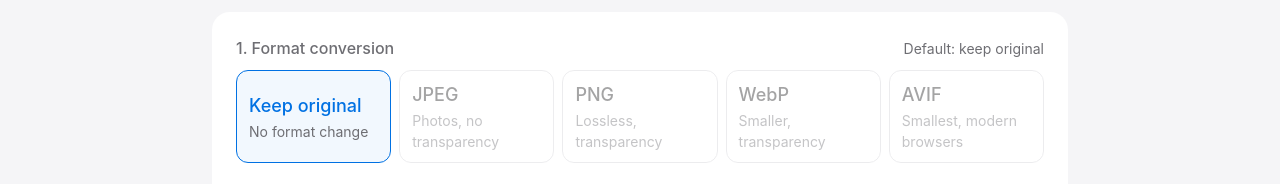
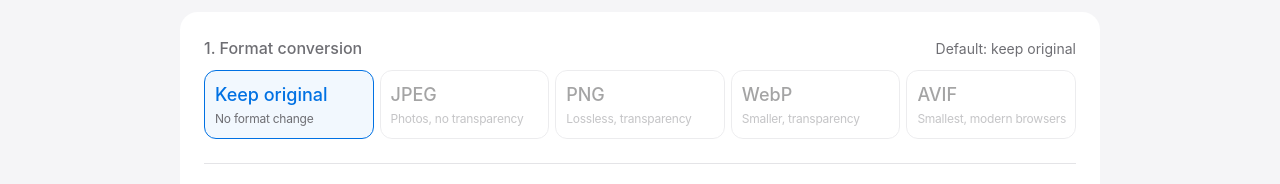
Before and after one commit to yester21/img-wind, a Next.js app: page /en/all-in-one in a window 1280 px wide. Shown: the part 519-703 px from the top of the page. Built offline with nearby package versions, Linux system fonts and the light colour scheme; no server answers.

Commit message:
정적 데스크탑 본문 960px, 포맷 카드 설명 한 줄 처리

```diff
--- a/src/app/[locale]/layout.tsx
+++ b/src/app/[locale]/layout.tsx
@@ -155,7 +155,7 @@ export default async function LocaleLayout({
           </div>
         </header>
 
-        <main className="flex-1 w-full max-w-4xl mx-auto px-5 py-10">{children}</main>
+        <main className="flex-1 w-full max-w-[960px] mx-auto px-5 py-10">{children}</main>
 
         <footer className="border-t border-hairline/60 mt-10">
           <div className="max-w-7xl mx-auto px-5 py-12">
--- a/src/components/AllInOneTool.tsx
+++ b/src/components/AllInOneTool.tsx
@@ -73,14 +73,14 @@ export default function AllInOneTool({ d }: { d: Dict }) {
               <span className="field-label mb-0">{a.formatStep}</span>
               <span className="text-[14px] text-muted">{a.formatBase}</span>
             </div>
-            <div className="mt-2.5 grid grid-cols-2 sm:grid-cols-5 gap-2">
+            <div className="mt-2.5 grid grid-cols-2 sm:grid-cols-5 gap-1.5">
               {FORMAT_KEYS.map((f) => (
                 <button
                   key={f}
                   type="button"
                   disabled={disabled(f)}
                   onClick={() => update("format", f)}
-                  className={`rounded-[12px] border px-3 py-2.5 text-left transition-colors ${
+                  className={`rounded-[12px] border px-2.5 py-2.5 text-left transition-colors ${
                     options.format === f
                       ? "border-primary bg-primary/5"
                       : "border-hairline hover:border-muted"
@@ -93,7 +93,9 @@ export default function AllInOneTool({ d }: { d: Dict }) {
                   >
                     {c.formats[f]}
                   </span>
-                  <span className="block mt-0.5 text-[14px] text-muted">{a.hints[f]}</span>
+                  <span className="block mt-0.5 text-[12px] text-muted whitespace-nowrap tracking-[-0.02em]">
+                    {a.hints[f]}
+                  </span>
                 </button>
               ))}
             </div>
--- a/src/components/ConvertTool.tsx
+++ b/src/components/ConvertTool.tsx
@@ -27,14 +27,14 @@ export default function ConvertTool({ d }: { d: Dict }) {
         <section className="card mt-6 p-6 space-y-5">
           <div>
             <span className="field-label">{d.convert.pick}</span>
-            <div className="grid grid-cols-2 sm:grid-cols-4 gap-2">
+            <div className="grid grid-cols-2 sm:grid-cols-4 gap-1.5">
               {CONV_KEYS.map((f) => (
                 <button
                   key={f}
                   type="button"
                   disabled={disabled(f)}
                   onClick={() => update("format", f)}
-                  className={`rounded-[12px] border px-3 py-2.5 text-left transition-colors ${
+                  className={`rounded-[12px] border px-2.5 py-2.5 text-left transition-colors ${
                     options.format === f
                       ? "border-primary bg-primary/5"
                       : "border-hairline hover:border-muted"
@@ -47,7 +47,7 @@ export default function ConvertTool({ d }: { d: Dict }) {
                   >
                     {c.formats[f]}
                   </span>
-                  <span className="block mt-0.5 text-[14px] text-muted">{d.convert.hints[f]}</span>
+                  <span className="block mt-0.5 text-[12px] text-muted whitespace-nowrap tracking-[-0.02em]">{d.convert.hints[f]}</span>
                 </button>
               ))}
             </div>
```
